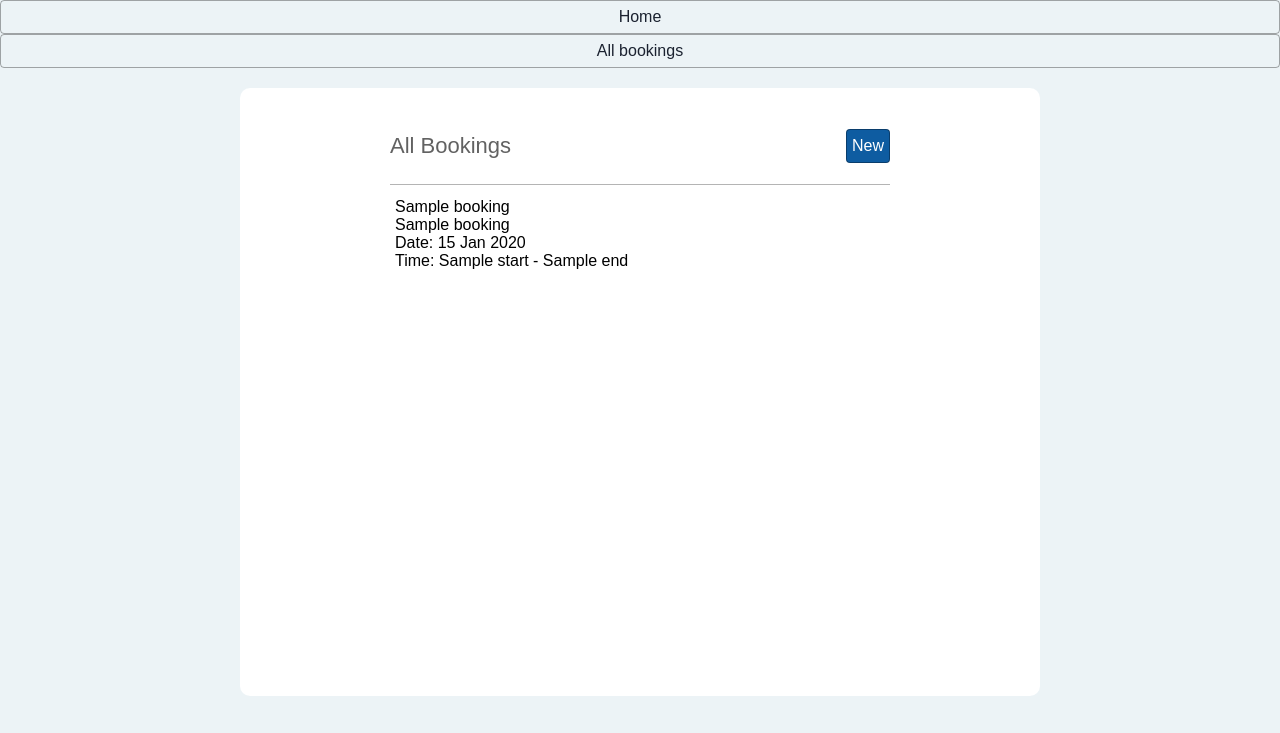
After one commit to ellalovisaj/1dv610-laboration-3, a Node server app: template src/views/booking/all-bookings.ejs in a window 1280 px wide. The commit adds this page. Shown: the top 733 px of the page. Run offline with Node 20, Linux system fonts and the light colour scheme; the template is opened without the code that fills it: most values are stand-ins (such as "Sample title", 1, 10 or a date in 2020); some libraries are stand-ins or nearby versions.

Commit message:
Add page that shows all bookings

```diff
--- a/public/css/styles.css
+++ b/public/css/styles.css
@@ -220,11 +220,11 @@ button {
   width: 500px;
 }
 
-.list-page ul {
+ul {
   padding: 0;
 }
 
-.list-page li {
+li {
   display: flex;
   flex-direction: column;
   margin: 5px 0px;
--- a/src/controllers/BookingController.js
+++ b/src/controllers/BookingController.js
@@ -3,6 +3,12 @@ export class BookingController {
 
   constructor(bookingScheduler) {
     this.#scheduler = bookingScheduler
+  }
+
+  showAll(_req, res) {
+    const bookings = this.#scheduler.getAllBookings()
+
+    res.render('booking/all-bookings', { bookings })
   }
 
   showCreateForm(req, res) {
--- a/src/models/booking/BookingRegistry.js
+++ b/src/models/booking/BookingRegistry.js
@@ -30,6 +30,10 @@ export class BookingRegistry {
   getBooking(id) {
     this.#validateBookingId(id)
     return this.#bookings.get(id)
+  }
+
+  getAllBookings() {
+    return [...this.#bookings.values()]
   }
 
   /**
--- a/src/routes/router.js
+++ b/src/routes/router.js
@@ -10,14 +10,16 @@ export function createRouter(controllers) {
 
   // home page -> emloyees
   router.get('/', (_req, res) => {
-    // TODO: Base url needed here?
     res.redirect('./employees')
   })
 
   router.use('/employees', createEmployeeRouter(controllers.employee))
   router.use('/employees/:id/booking', createBookingRouter(controllers.booking))
   router.use('/vacation', createVacationRouter(controllers.vacation))
+
+  router.get('/booking/all', (req, res, next) => controllers.booking.showAll(req, res, next))
   router.post('/demo/reset', (req, res, next) => controllers.employee.resetDemo(req, res, next))
+
 
   // Catch 404. Always last route in router
   router.use((_req, _res, next) => next(createError(404)))
--- a/src/services/BookingService.js
+++ b/src/services/BookingService.js
@@ -56,6 +56,12 @@ export class BookingService {
     // Convert all time slots into time ranges and return an array of them
     return availableSlots.map((timeSlot) => this.#toTimeRange(timeSlot))
   }
+
+  getAllBookings() {
+    const bookings = this.#registry.getAllBookings()
+    return bookings.map((record) => this.#toBookingSummary(record))
+  }
+
   /**
    *
    * @param {Resource} resource - The employees resource.
--- /dev/null
+++ b/src/views/booking/all-bookings.ejs
@@ -0,0 +1,27 @@
+
+<div class="list-page">
+  <div class="page-header">
+    <h3>All Bookings</h3>
+    <a href="" class="link-button-style main-button">New</a>
+  </div>
+
+
+  <% if (bookings.length > 0) { %>
+    <ul>
+      <% for (const booking of bookings) { %>
+        <hr>
+        <a href="<%= baseURL %>employees/<%= booking.employeeId %>/booking/<%= booking.id %>">
+          <li>
+            <span><%= booking.employeeName %></span>
+            <span><%= booking.customerName %></span>
+            <span> Date: <%= booking.date %></span>
+            <span>Time: <%= booking.start %> - <%= booking.end %></span>
+          </li>
+        </a>
+      <% } %>
+    </ul>
+  <% } else { %>
+    <p>No Bookings</p>
+  <% } %>
+
+</div>
--- a/src/views/booking/list.ejs
+++ b/src/views/booking/list.ejs
@@ -1,8 +1,3 @@
-<div class="list-page">
-  <div class="page-header upcoming-bookings-header">
-    <h3>Upcoming Bookings</h3>
-    <a href="<%= baseURL %>employees/<%= employee.id %>/booking/new" class="link-button-style main-button">New</a>
-  </div>
 
 <% if (bookings.length > 0) { %>
   <ul>
@@ -20,4 +15,3 @@
 <% } else { %>
   <p>No Bookings</p>
 <% } %>
-</div>
--- a/src/views/employee/profile.ejs
+++ b/src/views/employee/profile.ejs
@@ -19,6 +19,10 @@
       <span><%= employee.vacation %></span>
     </div>
 
+    <div class="page-header upcoming-bookings-header">
+      <h3>Upcoming Bookings</h3>
+      <a href="<%= baseURL %>employees/<%= employee.id %>/booking/new" class="link-button-style main-button">New</a>
+    </div>
     <%- include('../booking/list', { employee, bookings }) %>
 
   <% } else { %>
--- a/src/views/layouts/default.ejs
+++ b/src/views/layouts/default.ejs
@@ -11,7 +11,8 @@
 <body>
 
   <header>
-    <p>Hello</p>
+    <a href="<%= baseURL %>employees" class="link-button-style"> Home </a>
+    <a href="<%= baseURL %>booking/all" class="link-button-style"> All bookings </a>
   </header>
 
   <main>
```
Also changed, not shown: src/models/booking/BookingScheduler.js (+10 -4 lines). Lines whose indentation alone changed are shown as unchanged.
